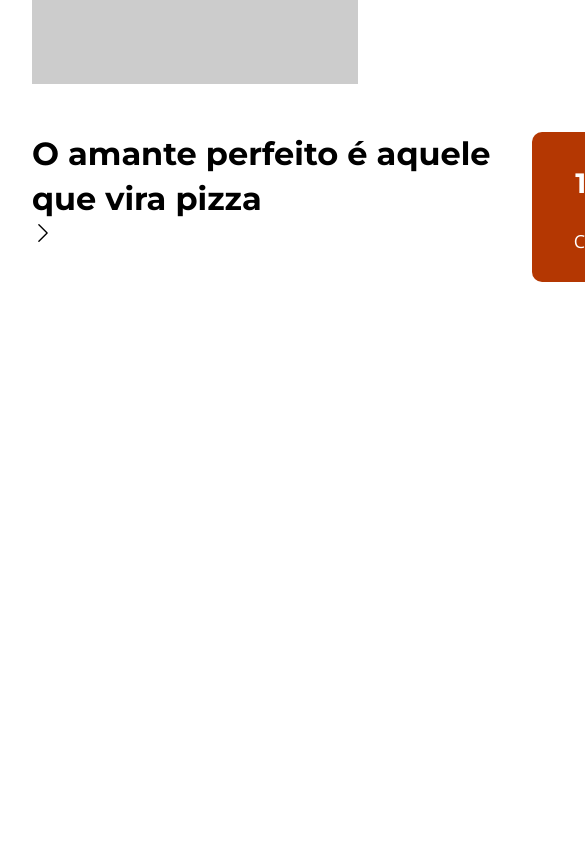
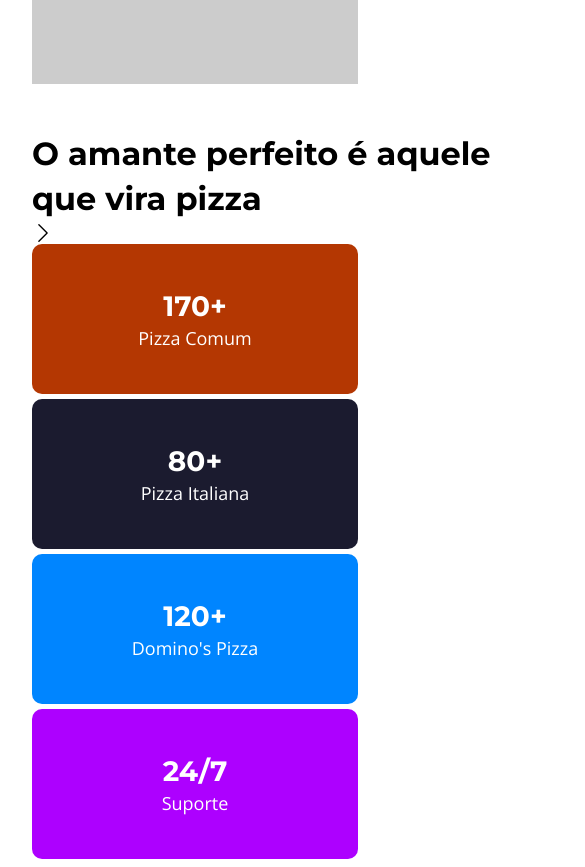
Before and after one commit to danielBRTanimacao/desafio-landing-page-react, a React (Vite) app: page / in a window 390 px wide. Shown: the part 860-1727 px from the top of the page, 585 px wide, since content can reach past the window. Before the commit the page ends 1150 px from the top, so only its background shows below. Built offline with nearby package versions, Linux system fonts and the light colour scheme; a web font is replaced by a local one.

Commit message:
continue responsivity main and header

```diff
--- a/src/assets/css/Index.css
+++ b/src/assets/css/Index.css
@@ -224,6 +224,17 @@
     ul.nav {
         display: none;
     }
+    .main-hero .article-blockots {
+        gap: 5px;
+        flex-direction: column;
+    }
+    .blockots {
+        display: flex;
+        flex-direction: column;
+        width: auto;
+        align-items: center;
+        justify-content: center;
+    }
 }
 
 @media (max-width: 991.98px) {
@@ -257,6 +268,12 @@
     }
 }
 
+@media (max-width: 1280.98px) {
+    .main-hero {
+        display: block;
+    }
+}
+
 @media (max-width: 1399.98px) {
     body {
         padding: 0.5rem 2rem !important;
```
